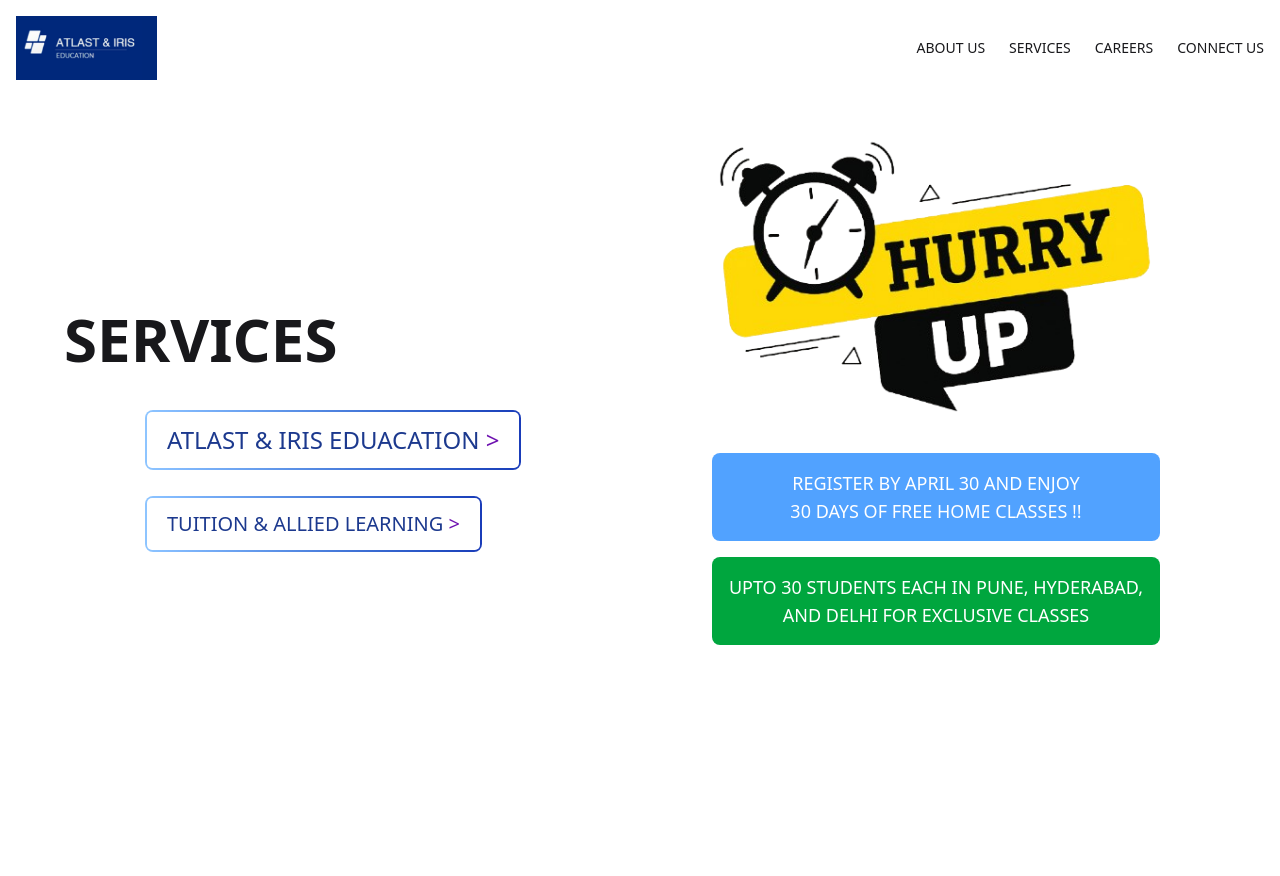
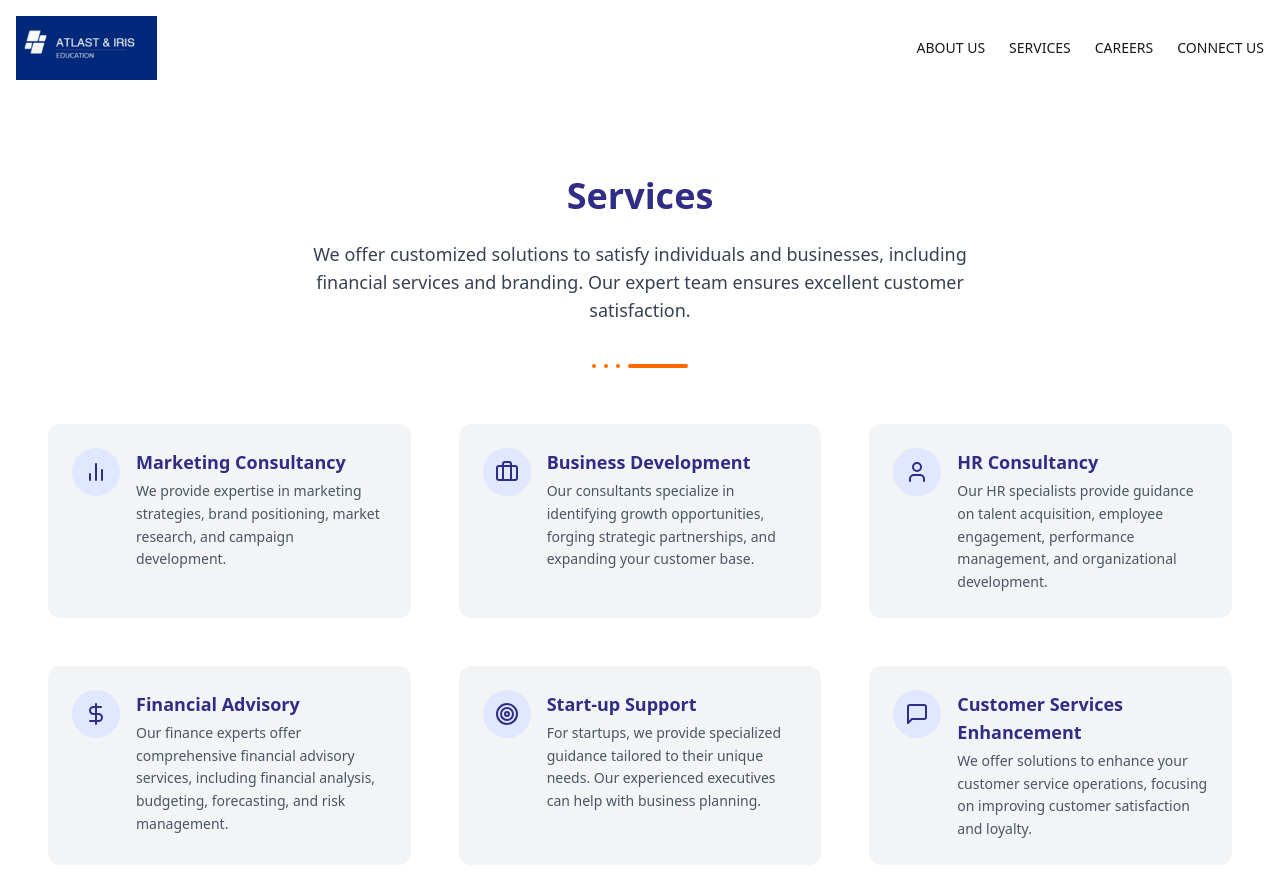
Before and after one commit to Vijayasandeep/consult, a React (Vite) app in the folder frontend/: page /services in a window 1280 px wide. Shown: the top 876 px of the page. Before the commit the page ends 800 px from the top, so only its background shows below. Built offline with nearby package versions, Linux system fonts and the light colour scheme.

Commit message:
services added

```diff
--- a/frontend/package.json
+++ b/frontend/package.json
@@ -12,6 +12,7 @@
   "dependencies": {
     "@tailwindcss/vite": "^4.0.14",
     "axios": "^1.8.3",
+    "lucide-react": "^0.503.0",
     "react": "^19.0.0",
     "react-dom": "^19.0.0",
     "react-icons": "^5.5.0",
@@ -34,6 +35,6 @@
     "tailwindcss": "^4.0.14",
     "typescript": "~5.7.2",
     "typescript-eslint": "^8.24.1",
-    "vite": "^6.2.0"
+    "vite": "6.2.6"
   }
 }
--- a/frontend/src/pages/Services.tsx
+++ b/frontend/src/pages/Services.tsx
@@ -1,42 +1,86 @@
-import hurryUp from "../images/hurryUp.png";
+import {
+    Briefcase,
+    DollarSign,
+    User,
+    BarChart2,
+    MessageSquare,
+    Target,
+} from "lucide-react";
+
+const services = [
+    {
+        icon: <BarChart2 className="w-6 h-6 text-indigo-900" />,
+        title: "Marketing Consultancy",
+        description:
+            "We provide expertise in marketing strategies, brand positioning, market research, and campaign development.",
+    },
+    {
+        icon: <Briefcase className="w-6 h-6 text-indigo-900" />,
+        title: "Business Development",
+        description:
+            "Our consultants specialize in identifying growth opportunities, forging strategic partnerships, and expanding your customer base.",
+    },
+    {
+        icon: <User className="w-6 h-6 text-indigo-900" />,
+        title: "HR Consultancy",
+        description:
+            "Our HR specialists provide guidance on talent acquisition, employee engagement, performance management, and organizational development.",
+    },
+    {
+        icon: <DollarSign className="w-6 h-6 text-indigo-900" />,
+        title: "Financial Advisory",
+        description:
+            "Our finance experts offer comprehensive financial advisory services, including financial analysis, budgeting, forecasting, and risk management.",
+    },
+    {
+        icon: <Target className="w-6 h-6 text-indigo-900" />,
+        title: "Start-up Support",
+        description:
+            "For startups, we provide specialized guidance tailored to their unique needs. Our experienced executives can help with business planning.",
+    },
+    {
+        icon: <MessageSquare className="w-6 h-6 text-indigo-900" />,
+        title: "Customer Services Enhancement",
+        description:
+            "We offer solutions to enhance your customer service operations, focusing on improving customer satisfaction and loyalty.",
+    },
+];
 
 const Services = () => {
     return (
-        <div className="flex flex-col lg:flex-row items-center justify-between px-4 lg:px-16 py-10 gap-8">
-            {/* Left Section */}
-            <div className="flex flex-col items-center lg:items-start w-full lg:w-1/2">
-                <h1 className="text-2xl sm:text-3xl md:text-5xl lg:text-6xl font-bold mt-4 lg:mt-20 text-center lg:text-left">
-                    SERVICES
-                </h1>
+        <section className="min-h-screen bg-white px-4 py-20 text-center">
+            <div className="max-w-7xl mx-auto">
+                <h2 className="text-4xl font-bold text-indigo-900 mb-6">Services</h2>
+                <p className="max-w-2xl mx-auto text-gray-700 text-base sm:text-lg mb-10">
+                    We offer customized solutions to satisfy individuals and businesses, including financial services and branding. Our expert team ensures excellent customer satisfaction.
+                </p>
 
-                <button className="text-base sm:text-lg md:text-2xl relative px-5 py-3 rounded-lg border-3 border-transparent bg-white
-                    bg-clip-padding before:absolute before:inset-0 before:rounded-lg
-                    before:bg-gradient-to-r before:from-blue-300 before:to-blue-800
-                    before:z-[-1] before:m-[-2px] mt-10 lg:ml-20 text-blue-900 w-fit">
-                    ATLAST & IRIS EDUACATION <span className='text-purple-800'>{`>`}</span>
-                </button>
+                <div className="flex justify-center space-x-2 mb-14">
+                    <span className="w-1 h-1 bg-orange-500 rounded-full" />
+                    <span className="w-1 h-1 bg-orange-500 rounded-full" />
+                    <span className="w-1 h-1 bg-orange-500 rounded-full" />
+                    <span className="w-15 h-1 bg-orange-500 rounded-full" />
+                </div>
 
-                <button className="text-base sm:text-lg md:text-xl relative px-5 py-3 rounded-lg border-3 border-transparent bg-white
-                    bg-clip-padding before:absolute before:inset-0 before:rounded-lg
-                    before:bg-gradient-to-r before:from-blue-300 before:to-blue-800
-                    before:z-[-1] before:m-[-2px] mt-6 lg:ml-20 text-blue-900 w-fit">
-                    TUITION & ALLIED LEARNING <span className='text-purple-800'>{`>`}</span>
-                </button>
+                {/* Grid Container with Bigger Cards */}
+                <div className="grid gap-12 sm:grid-cols-2 lg:grid-cols-3 px-4 sm:px-6 lg:px-8">
+                    {services.map((service, index) => (
+                        <div
+                            key={index}
+                            className="bg-gray-100 hover:shadow-lg transition p-6 rounded-xl flex items-start space-x-4 text-left h-full"
+                        >
+                            <div className="p-3 bg-indigo-100 rounded-full shrink-0">
+                                {service.icon}
+                            </div>
+                            <div>
+                                <h3 className="font-semibold text-indigo-900 text-lg mb-1">{service.title}</h3>
+                                <p className="text-gray-600 text-sm leading-relaxed">{service.description}</p>
+                            </div>
+                        </div>
+                    ))}
+                </div>
             </div>
-
-            {/* Right Section */}
-            <div className="flex flex-col items-center w-full lg:w-1/2">
-                <img className="w-full max-w-md lg:mt-0" src={hurryUp} alt="hurryUp" />
-
-                <h1 className="bg-blue-400 text-white text-center text-sm sm:text-base md:text-lg px-4 py-4 rounded-lg mt-6 w-full max-w-md">
-                    REGISTER BY APRIL 30 AND ENJOY <br /> 30 DAYS OF FREE HOME CLASSES !!
-                </h1>
-
-                <h1 className="bg-green-600 text-white text-center text-sm sm:text-base md:text-lg px-4 py-4 rounded-lg mt-4 w-full max-w-md">
-                    UPTO 30 STUDENTS EACH IN PUNE, HYDERABAD, AND DELHI FOR EXCLUSIVE CLASSES
-                </h1>
-            </div>
-        </div>
+        </section>
     );
 };
 
```
Also changed, not shown: 1 other file (tests, documents, lock files or other folders).
